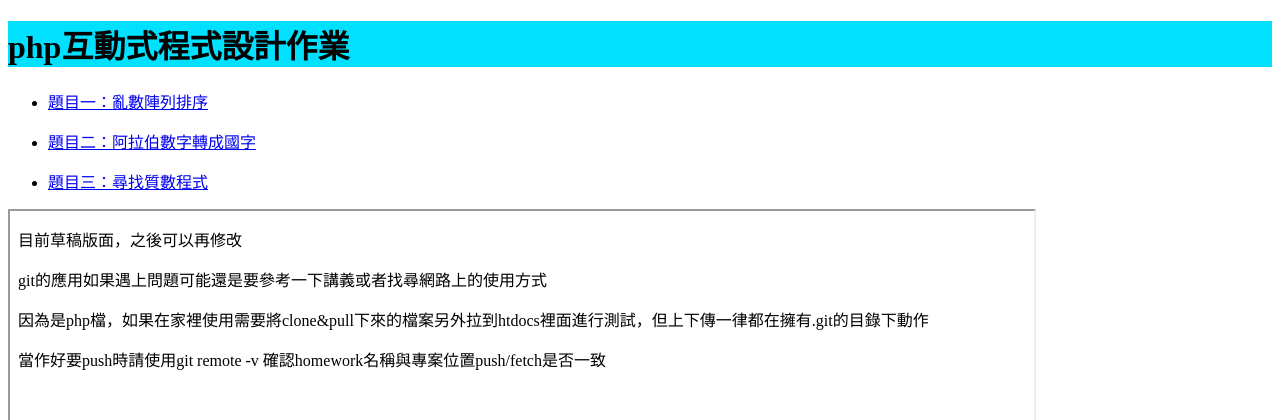
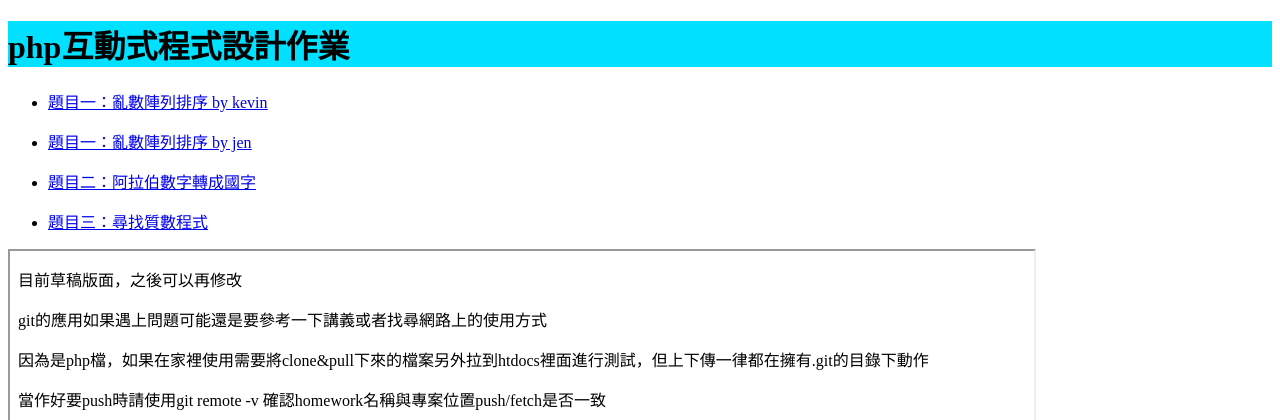
Before and after one commit to maxm1226/homework, a PHP site: page / in a window 1280 px wide. Shown: the top 420 px of the page. Run offline with PHP 8.4, Linux system fonts and the light colour scheme.

Commit message:
add one more ex1 by jen

```diff
--- a/homework/index.php
+++ b/homework/index.php
@@ -10,7 +10,8 @@
 <body>
     <div style="background-color: rgb(1, 225, 255);"><h1>php互動式程式設計作業</h1></div>
     <ul>
-    <p><a href="./ex1.php" target="main"><li>題目一：亂數陣列排序</li></a></p>
+    <p><a href="./ex1.php" target="main"><li>題目一：亂數陣列排序 by kevin</li></a></p>
+    <p><a href="./ex1-yun.php" target="main"><li>題目一：亂數陣列排序 by jen</li></a></p>
     <p><a href="./ex2.php" target="main"><li>題目二：阿拉伯數字轉成國字</li></a></p>
     <p><a href="./ex3.php" target="main"><li>題目三：尋找質數程式</li></a></p>
     </ul>
```
